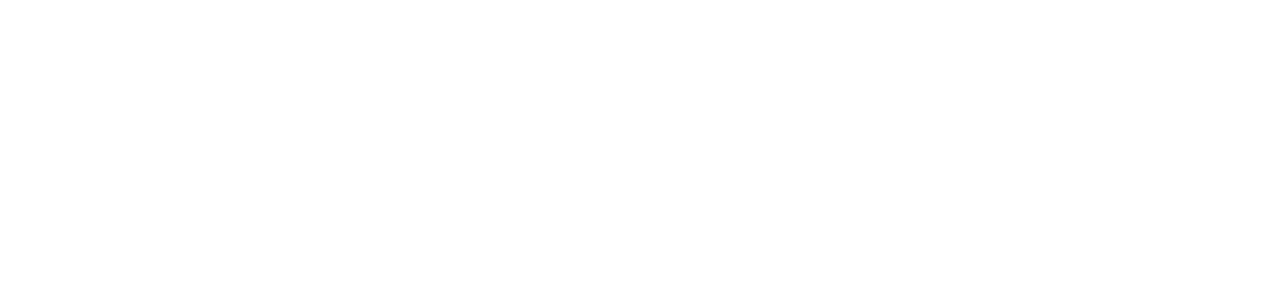
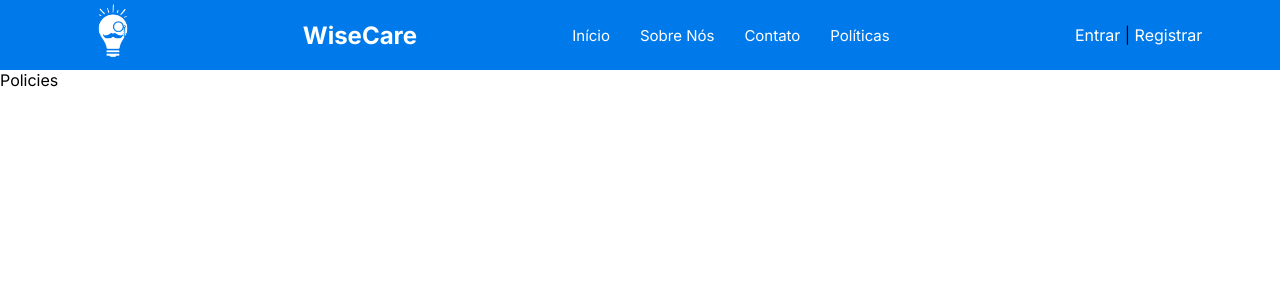
Before and after one commit to Lukareliz/wise-care, a React (Vite) app: page /policies in a window 1280 px wide. Before the commit this address had no page. Shown: the top 300 px of the page. Built offline with nearby package versions, Linux system fonts and the light colour scheme.

Commit message:
fix: code corrections

```diff
--- a/src/App.css
+++ b/src/App.css
@@ -65,6 +65,18 @@
 #menu_list a{
     text-decoration: none;
     color: white;
+}
+
+#menu_list a:nth-child(5){
+    border-radius: 10px;
+    padding: 10px;
+    background-color: #00378A;
+}
+
+#menu_list a:nth-child(6){
+    border-radius: 10px;
+    padding: 10px;
+    background-color: #00378A;
 }
 
 /*MAIN TITLE ON THE PAGE STYLES*/
--- a/src/components/MenuList.jsx
+++ b/src/components/MenuList.jsx
@@ -5,8 +5,8 @@
         <div id="menu_list">
             <Link to="/">Início</Link>
             <Link to="/about">Sobre Nós</Link>
-            <a href="">Contato</a>
-            <a href="">Políticas</a>
+            <Link to="/contact">Contato</Link>
+            <Link to="/policies">Políticas</Link>
             <Link to="/login">Entrar </Link>
             <Link to="/register"> Registrar</Link>
         </div>
--- a/src/components/NavBar.jsx
+++ b/src/components/NavBar.jsx
@@ -25,8 +25,8 @@
                 <div className="navbar_links">
                     <Link to="/">Início</Link>
                     <Link to="/about">Sobre Nós</Link>
-                    <a href="">Contato</a>
-                    <a href="">Políticas</a>
+                    <Link to="/contact">Contato</Link>
+                    <Link to="/policies">Políticas</Link>
                 </div>
                 <div className="navbar_login">
                     <Link to="/login">Entrar </Link>|
--- a/src/main.jsx
+++ b/src/main.jsx
@@ -9,6 +9,8 @@
 import Care from './pages/Care.jsx';
 import Hire from './pages/Hire.jsx';
 import About from './pages/About.jsx';
+import Contact from './pages/Contact.jsx';
+import Policies from './pages/Policies.jsx';
 
 import './index.css';
 
@@ -23,6 +25,8 @@
           <Route path='/register/care' element={<Care />}/>
           <Route path='/register/hire' element={<Hire />}/>
           <Route path='/about' element={<About />}/>
+          <Route path='/contact' element={<Contact />}/>
+          <Route path='/policies' element={<Policies />}/>
         </Route>
       </Routes>
     </BrowserRouter>
--- a/src/pages/About.jsx
+++ b/src/pages/About.jsx
@@ -1,4 +1,4 @@
-import NavBar from "../components/navbar"
+import NavBar from "../components/NavBar"
 const About = () => {
     return (
         <div>
--- a/src/pages/Care.jsx
+++ b/src/pages/Care.jsx
@@ -1,4 +1,4 @@
-import NavBar from "../components/navbar"
+import NavBar from "../components/NavBar"
 import ImageUpload from "../components/ImageUpload";
 
 const Care = () => {
--- /dev/null
+++ b/src/pages/Contact.jsx
@@ -0,0 +1,12 @@
+import NavBar from "../components/NavBar"
+
+const Contact = () => {
+  return (
+    <div>
+        <NavBar />
+        <div>Contact</div>
+    </div>
+  )
+}
+
+export default Contact
--- a/src/pages/Hire.jsx
+++ b/src/pages/Hire.jsx
@@ -1,4 +1,4 @@
-import NavBar from "../components/navbar";
+import NavBar from "../components/NavBar";
 
 const Hire = () => {
   return (
--- a/src/pages/Login.jsx
+++ b/src/pages/Login.jsx
@@ -1,4 +1,4 @@
-import NavBar from "../components/navbar"
+import NavBar from "../components/NavBar"
 import { Link } from "react-router-dom";
 
 const Login = () => {
--- /dev/null
+++ b/src/pages/Policies.jsx
@@ -0,0 +1,12 @@
+import NavBar from "../components/NavBar"
+
+const Policies = () => {
+  return (
+    <div>
+        <NavBar />
+        <div>Policies</div>
+    </div>
+  )
+}
+
+export default Policies
--- a/src/pages/Register.jsx
+++ b/src/pages/Register.jsx
@@ -1,4 +1,4 @@
-import NavBar from "../components/navbar"
+import NavBar from "../components/NavBar"
 import { Link } from "react-router-dom"
 import { ImHipster2 } from "react-icons/im";
 import { ImHeart } from "react-icons/im";
```
